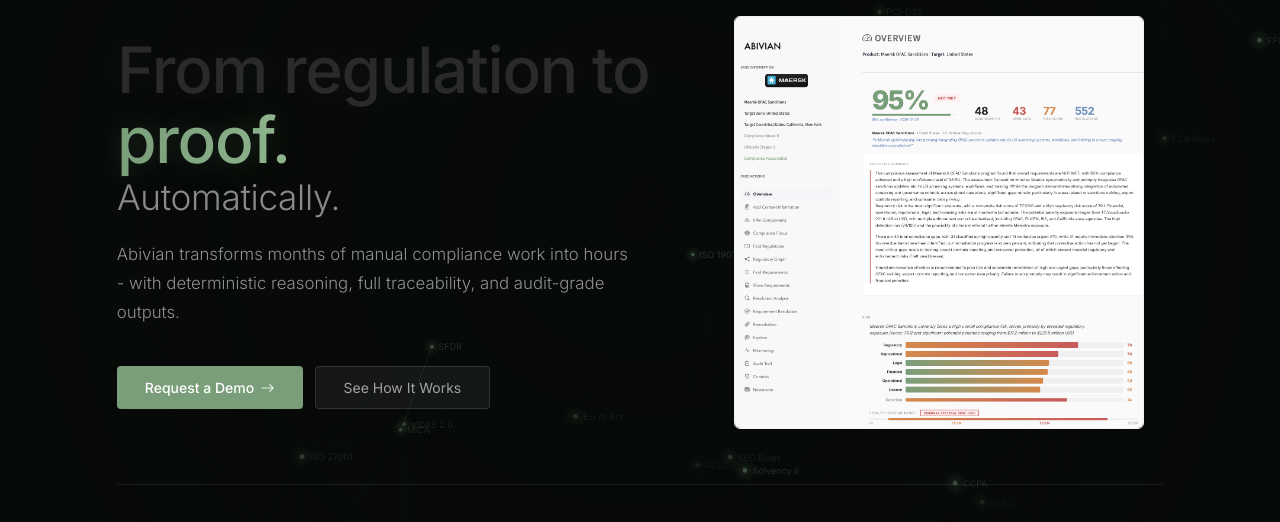
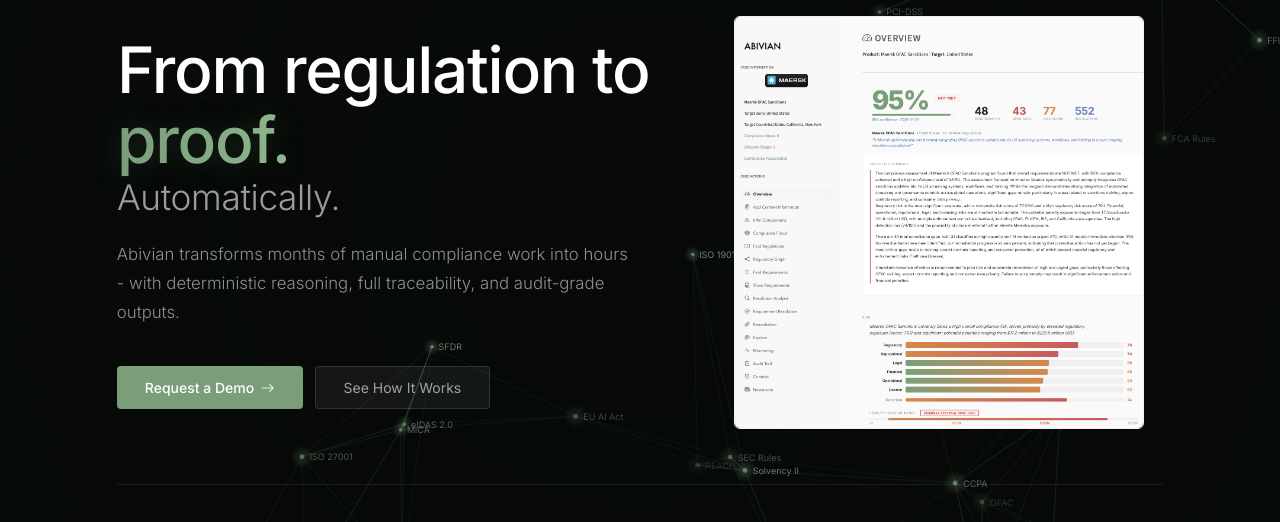
Before and after one commit to juansegura-abivian/abivian-website, a website: page index.html in a window 1280 px wide. Shown: the part 218-740 px from the top of the page. Drawn offline with nearby package versions, Linux system fonts and the light colour scheme; animation ran at ten frames a second.

Commit message:
Hero: bright white h1, visible Automatically, brighter nodes

```diff
--- a/index.html
+++ b/index.html
@@ -68,7 +68,7 @@
 .hero-word:nth-child(3){animation-delay:.54s}
 .hero-word:nth-child(4){animation-delay:.66s}
 .hero-word .accent{background:linear-gradient(90deg,var(--green),#92B892,var(--green));background-size:200% auto;-webkit-background-clip:text;-webkit-text-fill-color:transparent;background-clip:text;animation:heroShimmer 4s ease 1.4s both,accentGlow 3s ease-in-out 2.5s infinite}
-.hero-auto{display:block;opacity:0;animation:heroWordReveal .7s cubic-bezier(.23,1,.32,1) .85s both;color:var(--text-l);font-weight:300;font-size:clamp(1.4rem,3vw,2.2rem);margin-top:.15rem;letter-spacing:-.01em}
+.hero-auto{display:block;opacity:0;animation:heroWordReveal .7s cubic-bezier(.23,1,.32,1) .85s both;color:rgba(255,255,255,.6);font-weight:300;font-size:clamp(1.4rem,3vw,2.2rem);margin-top:.15rem;letter-spacing:-.01em}
 .hero-sub-anim{animation:heroFadeUp .7s ease 1.05s both}
 .hero-cta-anim{animation:heroFadeUp .7s ease 1.2s both}
 .hero-metrics-anim{animation:heroFadeUp .7s ease 1.4s both}
@@ -138,7 +138,7 @@
 .hero-grid{display:grid;grid-template-columns:1.1fr .9fr;gap:clamp(2rem,4vw,4rem);align-items:center}
 .hero-img-col{display:flex;align-items:center;justify-content:center}
 .hero-img{width:100%;max-width:clamp(320px,32vw,520px);border-radius:6px;border:1px solid var(--border)}
-.hero h1{font-size:clamp(2.5rem,5.5vw,4rem);font-weight:500;letter-spacing:-.02em;line-height:1.1;color:var(--text);max-width:700px}
+.hero h1{font-size:clamp(2.5rem,5.5vw,4rem);font-weight:500;letter-spacing:-.02em;line-height:1.1;color:#ffffff;max-width:700px}
 .hero h1 .accent{color:var(--green)}
 .hero-sub{font-size:1.05rem;line-height:1.7;color:var(--text-l);max-width:520px;margin-top:1.5rem;font-weight:300}
 .hero-cta{margin-top:2.5rem;display:flex;gap:.75rem;flex-wrap:wrap}
@@ -1135,7 +1135,7 @@
     nodes=regs.map(name=>({
       x:Math.random()*W,y:Math.random()*H,
       vx:(Math.random()-.5)*0.22,vy:(Math.random()-.5)*0.18,
-      name,opacity:0.12+Math.random()*0.18,
+      name,opacity:0.28+Math.random()*0.32,
       phase:Math.random()*Math.PI*2,r:1.5+Math.random()*1.2,
     }));
   }
@@ -1171,7 +1171,7 @@
       ctx.beginPath();ctx.arc(n.x,n.y,n.r,0,Math.PI*2);
       ctx.fillStyle='rgba(122,158,122,'+Math.min(alpha*1.8,.7).toFixed(3)+')';ctx.fill();
       ctx.font='400 9px Inter,sans-serif';ctx.textAlign='left';
-      ctx.fillStyle='rgba(180,210,180,'+(alpha*.85).toFixed(3)+')';
+      ctx.fillStyle='rgba(210,235,210,'+(alpha*1.1).toFixed(3)+')';
       ctx.fillText(n.name,n.x+n.r*2+3,n.y+3.5);
       n.x+=n.vx;n.y+=n.vy;
       if(n.x<-80)n.x=W+40;if(n.x>W+80)n.x=-40;
```
